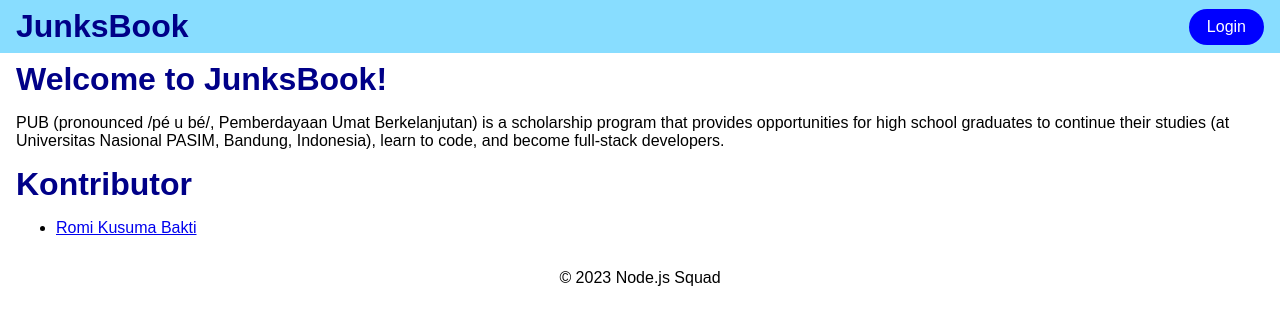
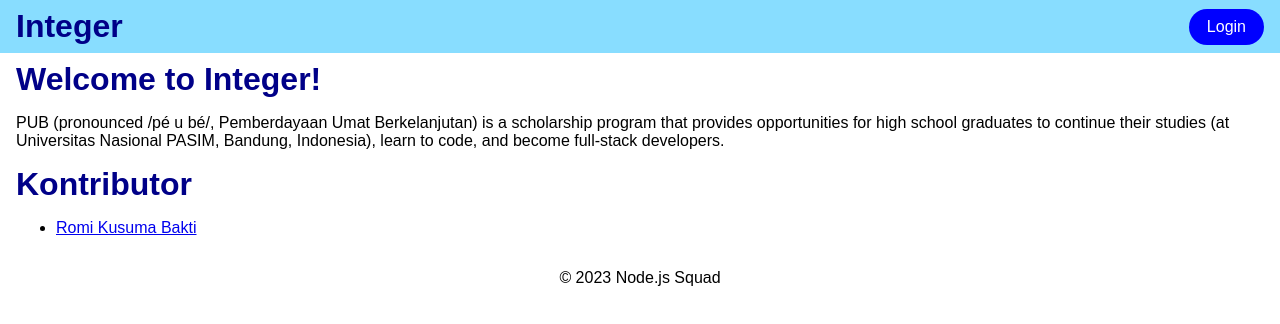
Before and after one commit to pub-nodesquad/integer, a website: page public/index.html in a window 1280 px wide. Drawn offline with Linux system fonts and the light colour scheme.

Commit message:
ubah nama aplikasi

```diff
--- a/package.json
+++ b/package.json
@@ -1,5 +1,5 @@
 {
-  "name": "junks-book",
+  "name": "integer",
   "version": "1.0.0",
   "description": "Media sosial resmi Indonesia",
   "main": "index.js",
--- a/public/index.html
+++ b/public/index.html
@@ -4,16 +4,16 @@
     <meta charset="UTF-8" />
     <meta http-equiv="X-UA-Compatible" content="IE=edge" />
     <meta name="viewport" content="width=device-width, initial-scale=1.0" />
-    <title>JunksBook</title>
+    <title>Integer</title>
     <link rel="stylesheet" href="/style.css" />
   </head>
   <body>
     <header>
-      <h1>JunksBook</h1>
+      <h1>Integer</h1>
       <a href="/login" class="tombol">Login</a>
     </header>
     <main>
-      <h1>Welcome to JunksBook!</h1>
+      <h1>Welcome to Integer!</h1>
       <p>
         PUB (pronounced /pé u bé/, Pemberdayaan Umat Berkelanjutan) is a
         scholarship program that provides opportunities for high school
```
Also changed, not shown: 1 other file.
